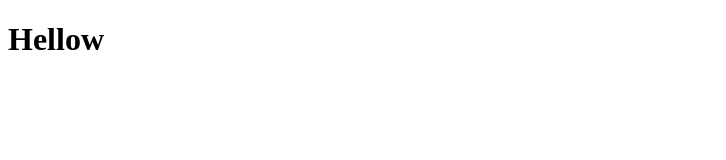
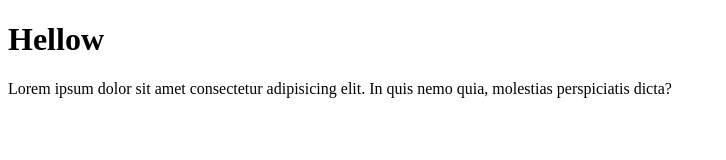
Before and after one commit to maffanakmal/learn-github-wpu, a plain HTML site: page index.html in a window 1280 px wide. Shown: the whole page, without its empty margins (0-726 px from the left). Drawn offline with Linux system fonts and the light colour scheme.

Commit message:
tambah paragraf

```diff
--- a/index.html
+++ b/index.html
@@ -7,5 +7,6 @@
 </head>
 <body>
     <h1>Hellow</h1>
+    <p>Lorem ipsum dolor sit amet consectetur adipisicing elit. In quis nemo quia, molestias perspiciatis dicta?</p>
 </body>
 </html>
```
